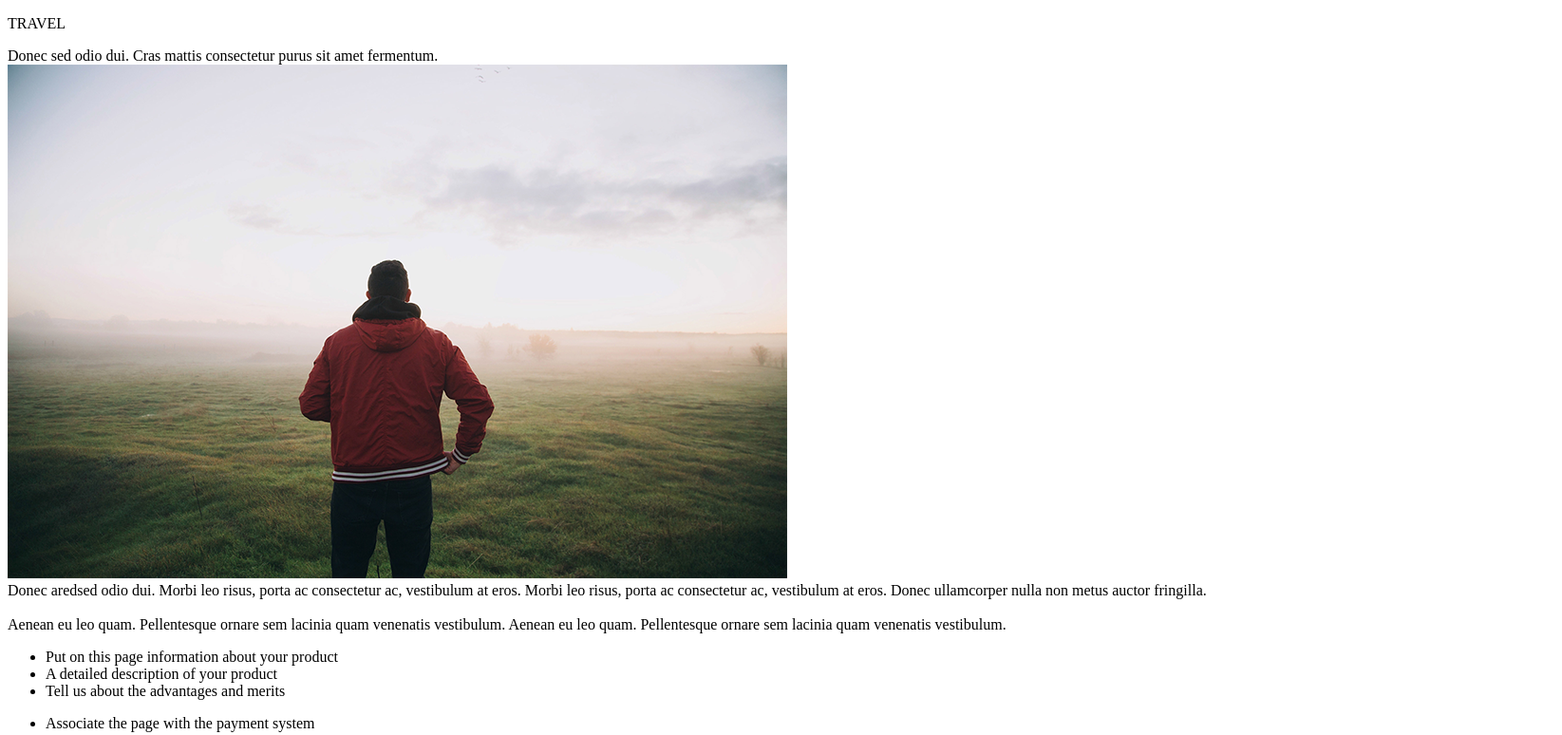
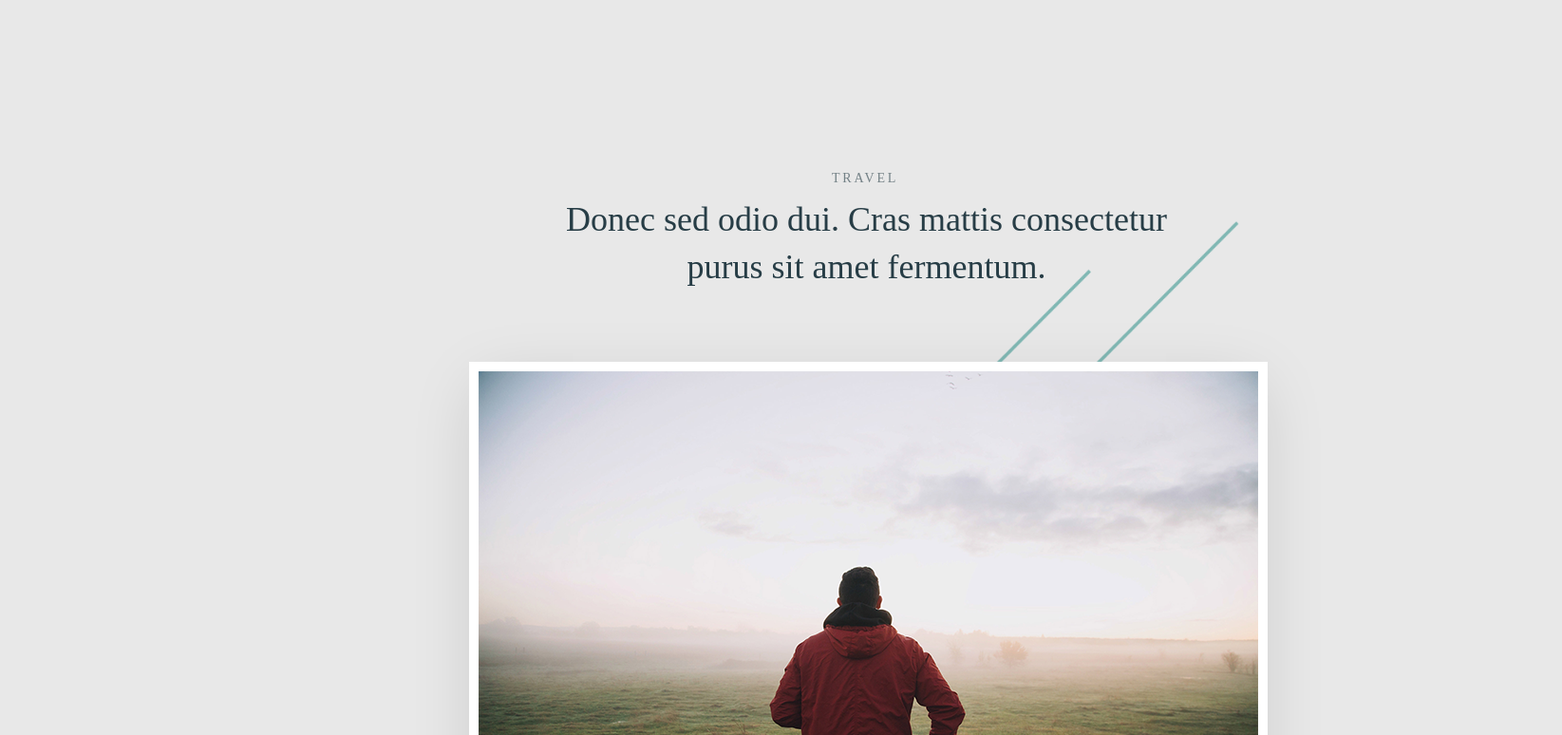
Before and after one commit to ShamilAkhmadyshev/first-site, a plain HTML site: page index.html in a window 1280 px wide. Shown: the top 774 px of the page at 95% size, 1645 px wide, since content can reach past the window. Drawn offline with Linux system fonts and the light colour scheme; files whose address does not match are found by name.

Commit message:
Update index.html

```diff
--- a/index.html
+++ b/index.html
@@ -3,7 +3,7 @@
     <head>
         <title> CSS1</title>
         <meta>
-        <link rel="stylesheet" type="text/css" href="../css5/css/style2.css">
+        <link rel="stylesheet" type="text/css" href="style.css">
     </head>
     <body>
         <div class="d1">
```
